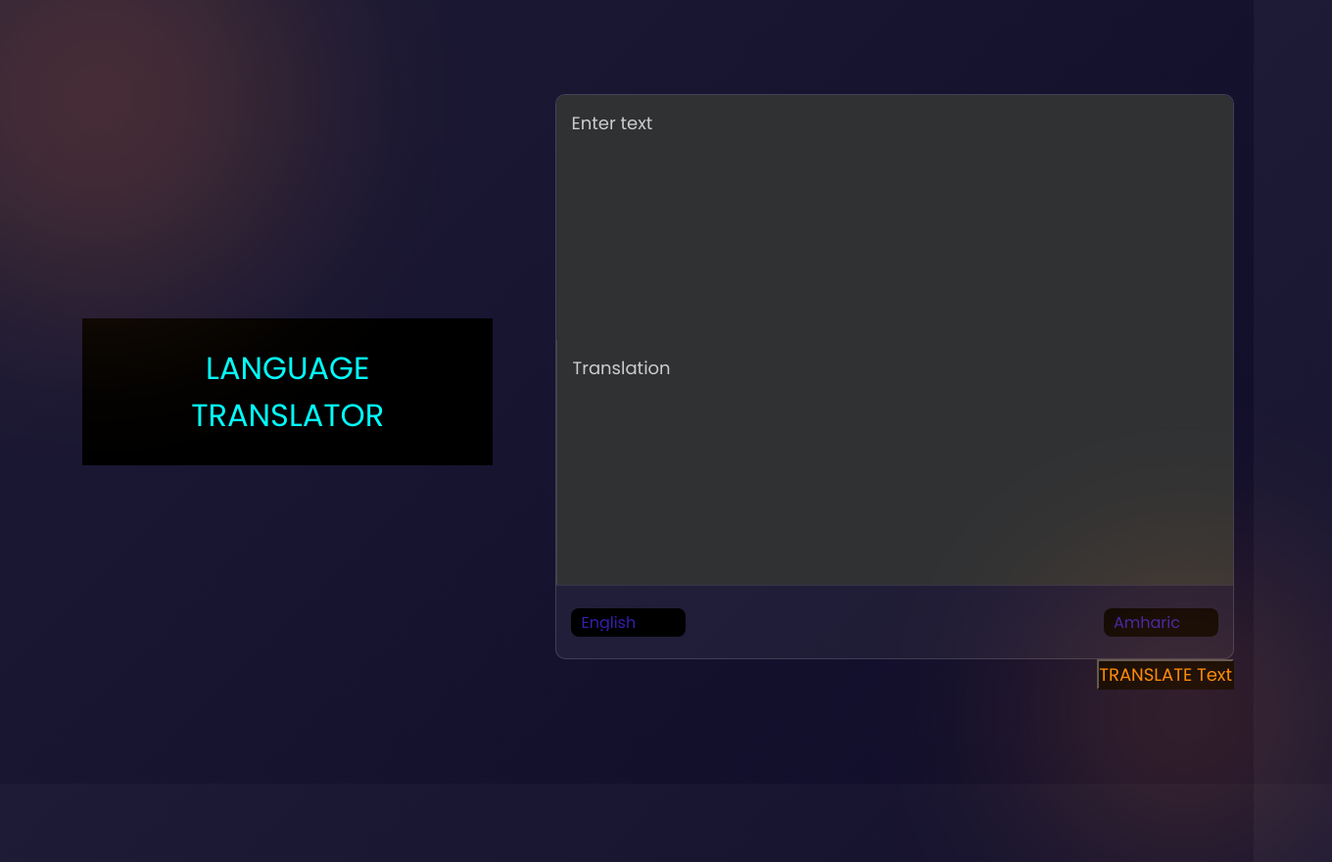
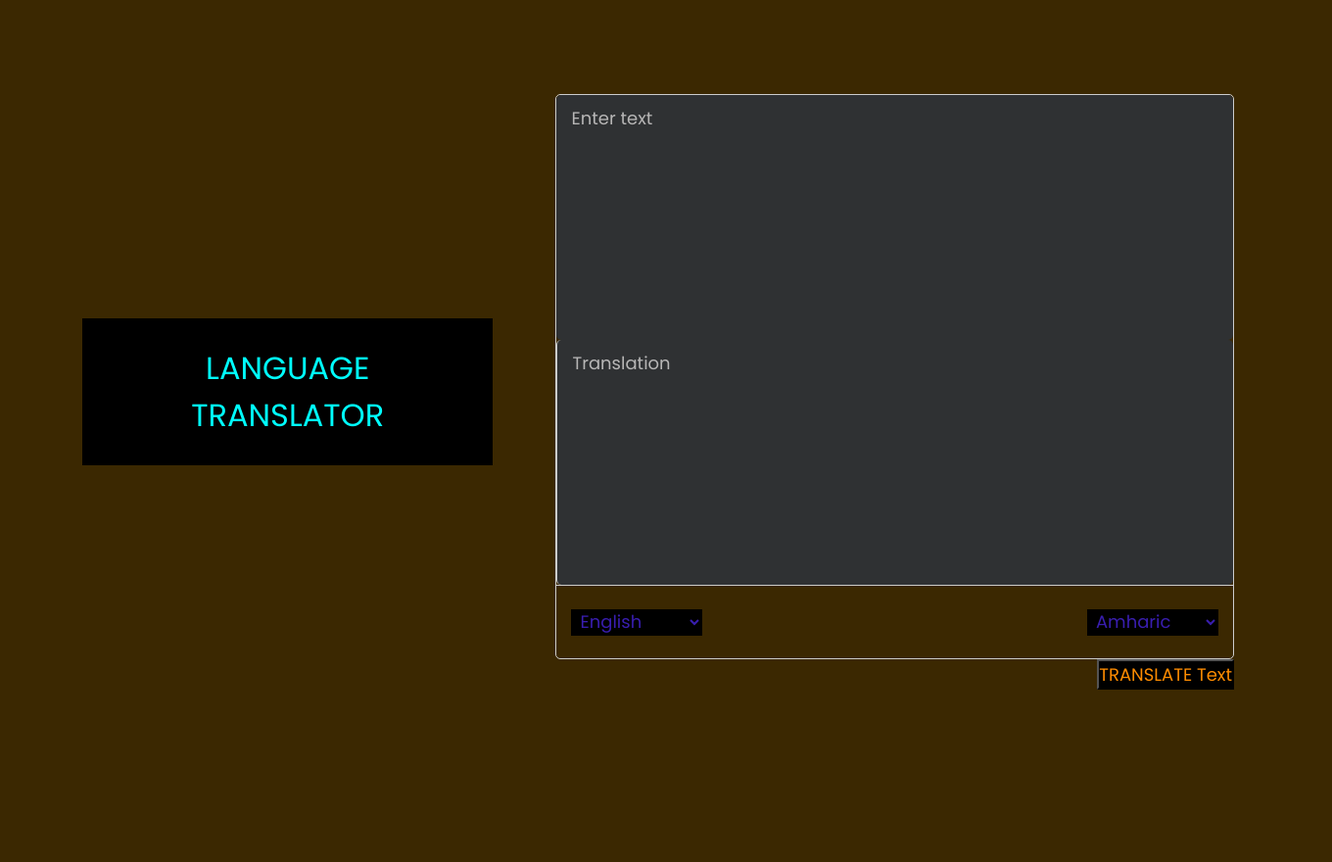
Before and after one commit to HARMANPREETSINGHINBT06373OCT23/HARMANPREET_INBT06373-task2, a plain HTML site: page index.html in a window 1280 px wide. Shown: the whole page at 98% size, 1360 px wide, since content can reach past the window. After the commit the page ends 800 px from the top, so only its background shows below. Drawn offline with Linux system fonts and the light colour scheme.

Commit message:
Update style.css
Signed-off-by: harmanpreetsingh <149507827+HARMANPREETSINGHINBT06373OCT23@users.noreply.github.com>

```diff
--- a/style.css
+++ b/style.css
@@ -14,59 +14,28 @@ body {
   justify-content: center;
   padding: 20px;
   min-height: 100vh;
-  background: linear-gradient(135deg, #1e1b36, #0f0c29);
-  position: relative;
-  overflow: hidden;
-}
-
-/* Decorative Bubbles */
-body::before, body::after {
-  content: '';
-  position: absolute;
-  border-radius: 50%;
-  background: radial-gradient(circle, #ff4e50, #f9d423);
-  filter: blur(100px);
-  opacity: 0.2;
-  z-index: 0;
-}
-
-body::before {
-  width: 400px;
-  height: 400px;
-  top: -100px;
-  left: -100px;
-}
-
-body::after {
-  width: 300px;
-  height: 300px;
-  bottom: -80px;
-  right: -80px;
+  background: #3b2801;
 }
 
 .language {
-  max-width: 800px;
   width: 100%;
+  max-width: 690px;
   padding: 30px;
-  background: rgba(255, 255, 255, 0.1);
-  border-radius: 16px;
-  backdrop-filter: blur(15px);
-  border: 1px solid rgba(255, 255, 255, 0.1);
-  box-shadow: 0 8px 32px rgba(0, 0, 0, 0.25);
-  z-index: 1;
+  background: #fff;
+  border-radius: 7px;
+  box-shadow: 0 10px 20px rgba(0, 0, 0, 0.05);
 }
 
 .translater {
-  border-radius: 10px;
-  border: 1px solid rgba(255, 255, 255, 0.15);
+  border-radius: 5px;
+  border: 1px solid #ccc;
   overflow: hidden;
-  background: rgba(255, 255, 255, 0.05);
 }
 
 .translater .text-input {
   display: flex;
-  border-bottom: 1px solid rgba(255, 255, 255, 0.1);
   flex-direction: row;
+  border-bottom: 1px solid #ccc;
   flex-wrap: wrap;
 }
 
@@ -76,18 +45,18 @@ body::after {
   border: none;
   outline: none;
   resize: none;
-  background: transparent;
+  background: none;
   font-size: 18px;
-  padding: 15px;
-  color: #fff;
+  padding: 10px 15px;
+  border-radius: 5px;
+}
+
+.text-input .to-text {
+  border-left: 1px solid #ccc;
 }
 
 .text-input textarea::placeholder {
-  color: #ccc;
-}
-
-.text-input .to-text {
-  border-left: 1px solid rgba(255, 255, 255, 0.1);
+  color: #b7b6b6;
 }
 
 .controls,
@@ -97,94 +66,106 @@ li,
   display: flex;
   align-items: center;
   justify-content: space-between;
-  color: #ffffff;
+  color: #e42b2b;
 }
 
 .controls {
   list-style: none;
   padding: 12px 15px;
   flex-wrap: wrap;
+  gap: 10px;
 }
 
 .controls .row {
   display: flex;
   align-items: center;
   gap: 10px;
-  flex-wrap: wrap;
 }
 
 .controls .row select {
-  color: #fff;
+  color: #333;
   border: none;
   outline: none;
-  font-size: 16px;
-  background: rgba(255, 255, 255, 0.1);
-  padding: 6px 10px;
-  border-radius: 8px;
-  appearance: none;
+  font-size: 18px;
+  background: none;
+  padding-left: 5px;
   cursor: pointer;
 }
 
-.text-input textarea::-webkit-scrollbar,
+.text-input textarea::-webkit-scrollbar {
+  width: 4px;
+}
 .controls .row select::-webkit-scrollbar {
-  width: 6px;
+  width: 8px;
 }
-
 .text-input textarea::-webkit-scrollbar-track,
 .controls .row select::-webkit-scrollbar-track {
-  background: transparent;
+  background: #fff;
 }
-
-.text-input textarea::-webkit-scrollbar-thumb,
+.text-input textarea::-webkit-scrollbar-thumb {
+  background: #ddd;
+  border-radius: 8px;
+}
 .controls .row select::-webkit-scrollbar-thumb {
-  background: rgba(255, 255, 255, 0.3);
+  background: #999;
   border-radius: 8px;
+  border-right: 2px solid #ffffff;
 }
 
 .controls .exchange {
-  color: #fff;
+  color: #e42b2b;
   cursor: pointer;
-  font-size: 18px;
-  transition: transform 0.2s ease, color 0.3s ease;
+  font-size: 16px;
+  transition: transform 0.2s ease;
 }
-
-.controls .exchange:hover {
-  color: #f9d423;
-}
-
 .controls i:active {
   transform: scale(0.9);
 }
 
-/* Responsive */
+/* ✅ Mobile Responsiveness */
 @media (max-width: 768px) {
-  .text-input {
+  .language {
+    padding: 20px;
+  }
+
+  .translater .text-input {
     flex-direction: column;
   }
 
   .text-input .to-text {
     border-left: none;
-    border-top: 1px solid rgba(255, 255, 255, 0.1);
+    border-top: 1px solid #ccc;
   }
 
   .text-input textarea {
     height: 200px;
   }
 
+  .controls {
+    flex-direction: column;
+    align-items: flex-start;
+    gap: 10px;
+  }
+
+  .controls .row {
+    width: 100%;
+    justify-content: space-between;
+  }
+
   .controls .row .icons {
     display: none;
   }
 
-  .language {
-    padding: 20px;
-  }
-
-  .controls .exchange {
+  .language button {
+    padding: 13px;
     font-size: 16px;
   }
 
   .controls .row select {
+    font-size: 16px;
+  }
+
+  .controls .exchange {
     font-size: 14px;
-    padding: 5px 8px;
   }
 }
```
